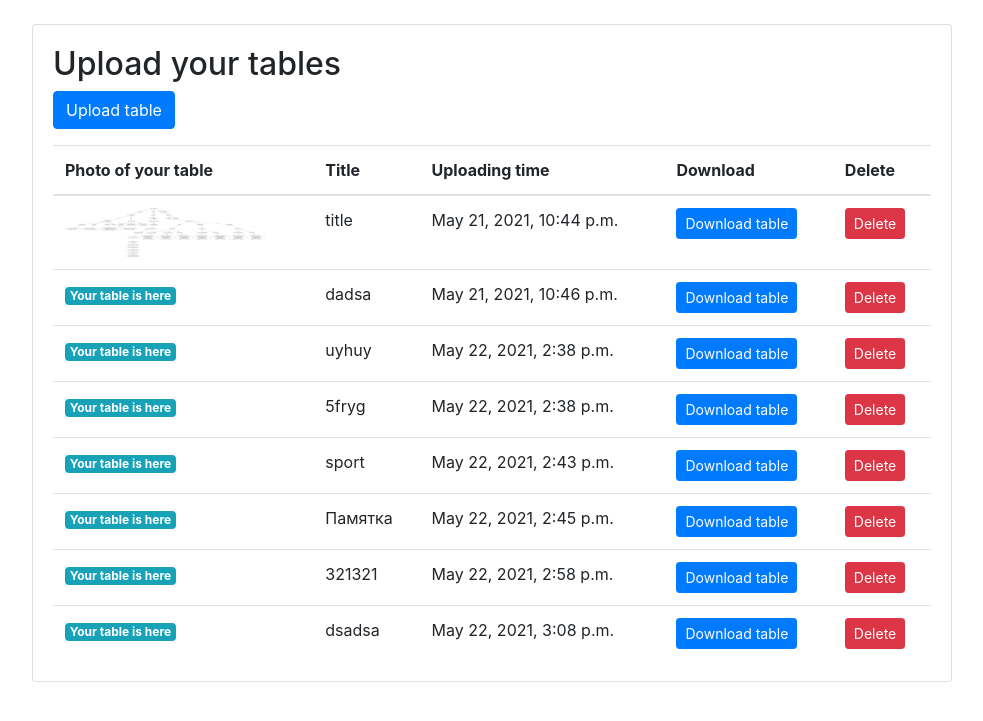
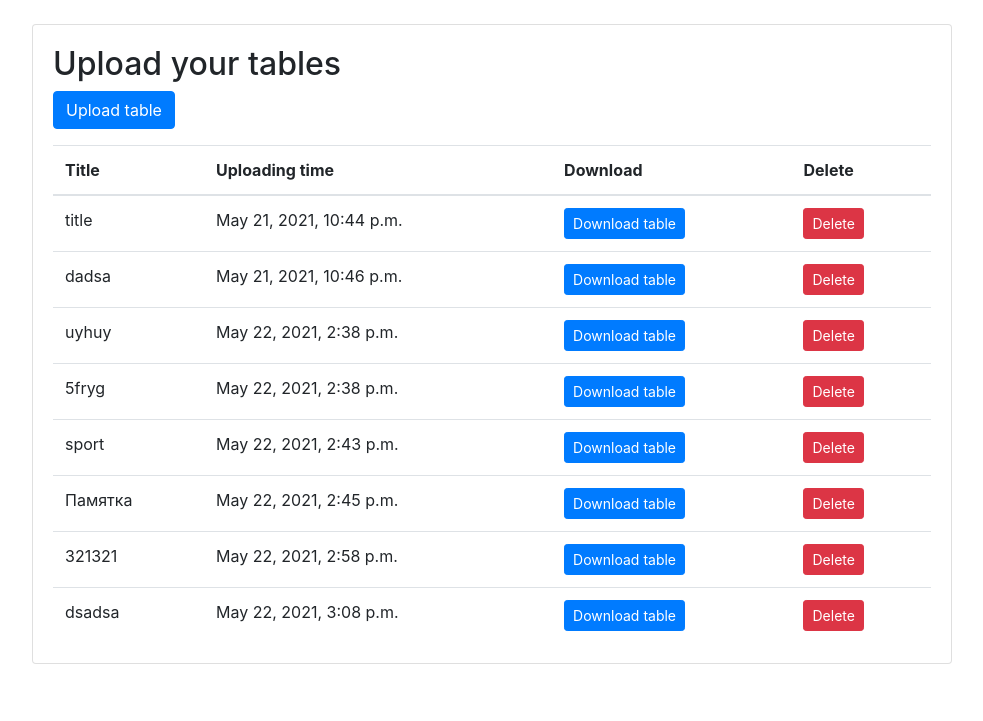
Before and after one commit to oldevgeny/excel-sheets-to-django, a Django app: page / in a window 1280 px wide. Shown: the part 56-777 px from the top of the page, without its empty margins (148-1131 px from the left). Run offline with Django 3.2, Linux system fonts and the light colour scheme; data comes from the database, SQL or seed files in the repository; some libraries are stand-ins or nearby versions.

Commit message:
Removing unnecessary functionality

```diff
--- a/MyApp/input_tables/forms.py
+++ b/MyApp/input_tables/forms.py
@@ -6,4 +6,4 @@ from .models import Table
 class TableForm(forms.ModelForm):
     class Meta:
         model = Table
-        fields = ('title', 'excel', 'excel_to_table_image')
+        fields = ('title', 'excel')
--- a/MyApp/input_tables/models.py
+++ b/MyApp/input_tables/models.py
@@ -5,12 +5,10 @@ class Table(models.Model):
     title = models.CharField(max_length=100)
     time = models.DateTimeField(auto_now=True, verbose_name="Uploading date")
     excel = models.FileField(upload_to='tables/excels/')
-    excel_to_table_image = models.ImageField(upload_to='tables/excel_to_table_image/', null=True, blank=True)
 
     def __str__(self):
         return self.title
 
     def delete(self, *args, **kwargs):
         self.excel.delete()
-        self.excel_to_table_image.delete()
         super().delete(*args, **kwargs)
--- a/MyApp/input_tables/templates/table_list.html
+++ b/MyApp/input_tables/templates/table_list.html
@@ -8,7 +8,6 @@
   <table class="table mb-0">
     <thead>
       <tr>
-        <th>Photo of your table</th>
         <th>Title</th>
         <th>Uploading time</th>
         <th>Download</th>
@@ -18,15 +17,6 @@
     <tbody>
       {% for table in tables %}
         <tr>
-          <td>
-            {% if table.excel_to_table_image %}
-              <img src="{{ table.excel_to_table_image.url }}" alt="{{ table.title }}" style="width:200px;">
-            {% else %}
-              <span class="text-muted">
-                <a href="{% url 'to_table' %}" class="badge badge-info">Your table is here</a>
-              </span>
-            {% endif %}
-          </td>
           <td>{{ table.title }}</td>
           <td>{{ table.time }}</td>
           <td>
```
Also changed, not shown: MyApp/media/tables/excel_to_table_image/root.png (deleted).
